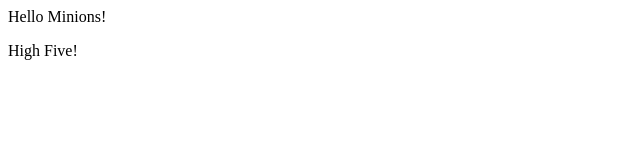
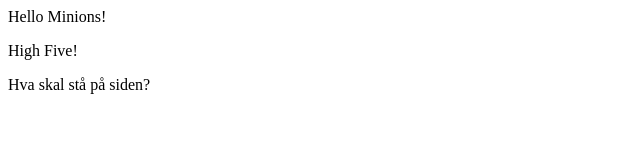
Before and after one commit to Bjonne696/First-Repo, a plain HTML site: page index.html in a window 1280 px wide. Shown: the whole page, without its empty margins (0-640 px from the left). Drawn offline with Linux system fonts and the light colour scheme.

Commit message:
Update index.html

```diff
--- a/index.html
+++ b/index.html
@@ -9,5 +9,7 @@
 <body>
     Hello Minions!
     <p>High Five!</p>
+    <p>Hva skal stå på siden?</p>
+
 </body>
 </html>
```
